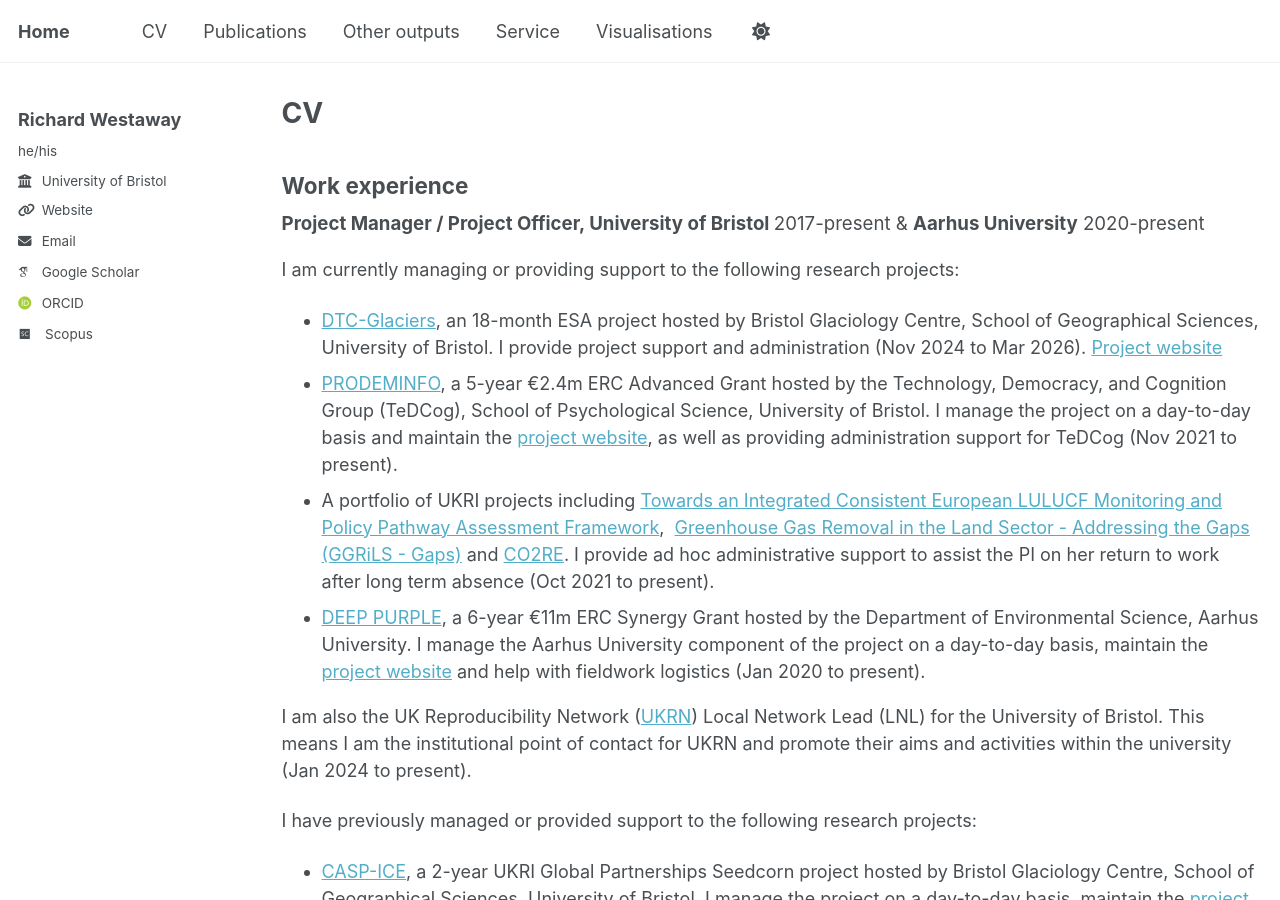
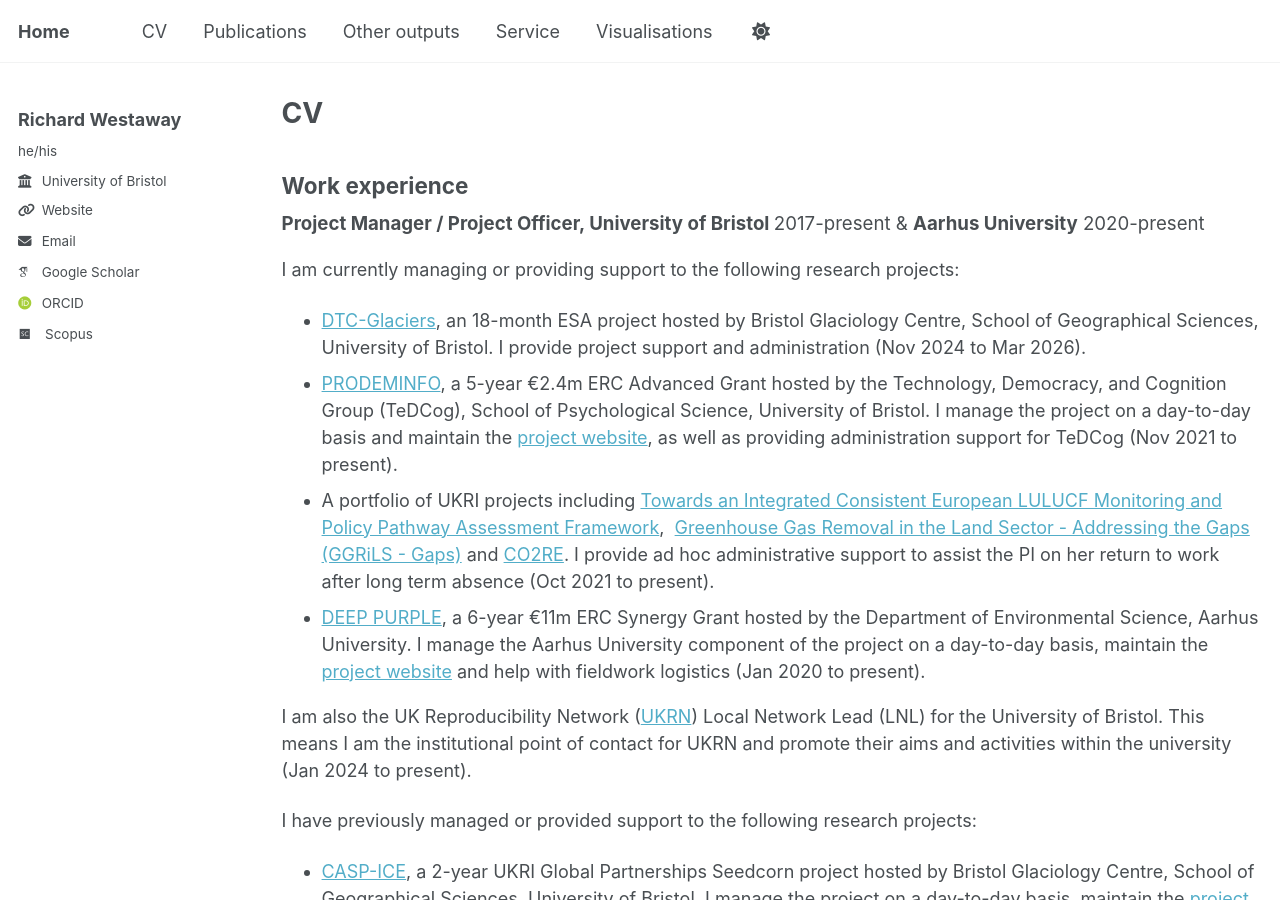
Before and after one commit to richardwestaway/richardwestaway.github.io, a Jekyll site: the page built from _pages/cv.html, in a window 1280 px wide and 900 px high. Built offline with Jekyll 4.4.1, drawn with Linux system fonts in a browser that asks for light colours; some web fonts are replaced.

Commit message:
Update cv.html

```diff
--- a/_pages/cv.html
+++ b/_pages/cv.html
@@ -14,7 +14,7 @@ redirect_from:
 <p>I am currently managing or providing support to the following research projects:</p>
 <ul>
 
-<li><a href="https://eof.esa.int/component/dtc-glaciers/" target="_blank" rel="noopener">DTC-Glaciers</a>, an 18-month ESA project hosted by Bristol Glaciology Centre, School of Geographical Sciences, University of Bristol. I provide project support and administration (Nov 2024 to Mar 2026). <a href="https://dtcglaciers.org/index.html" target="_blank" rel="noopener">Project website</a></li>
+<li><a href="https://eof.esa.int/component/dtc-glaciers/" target="_blank" rel="noopener">DTC-Glaciers</a>, an 18-month ESA project hosted by Bristol Glaciology Centre, School of Geographical Sciences, University of Bristol. I provide project support and administration (Nov 2024 to Mar 2026).</li>
 
 <li><a href="https://richardwestaway.wordpress.com/current-projects/test/">PRODEMINFO</a>, a 5-year €2.4m ERC Advanced Grant hosted by the Technology, Democracy, and Cognition Group (TeDCog), School of Psychological Science, University of Bristol. I manage the project on a day-to-day basis and maintain the <a href="https://dawn-cadmium-5c5.notion.site/PRODEMINFO-103b1b8c339e45c5ab527710b4b19915" target="_blank" rel="noopener">project website</a>, as well as providing administration support for TeDCog (Nov 2021 to present).</li>
 
```
